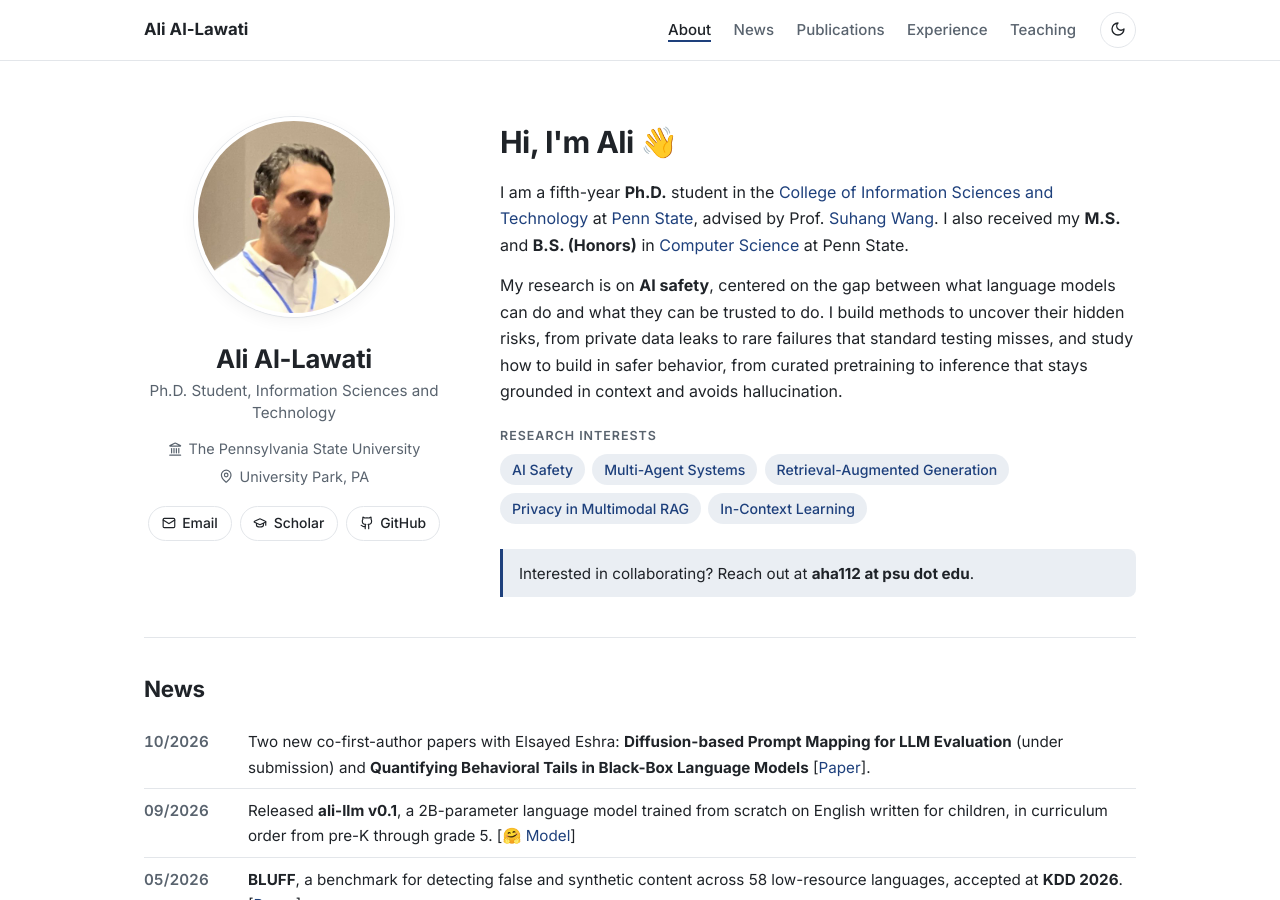
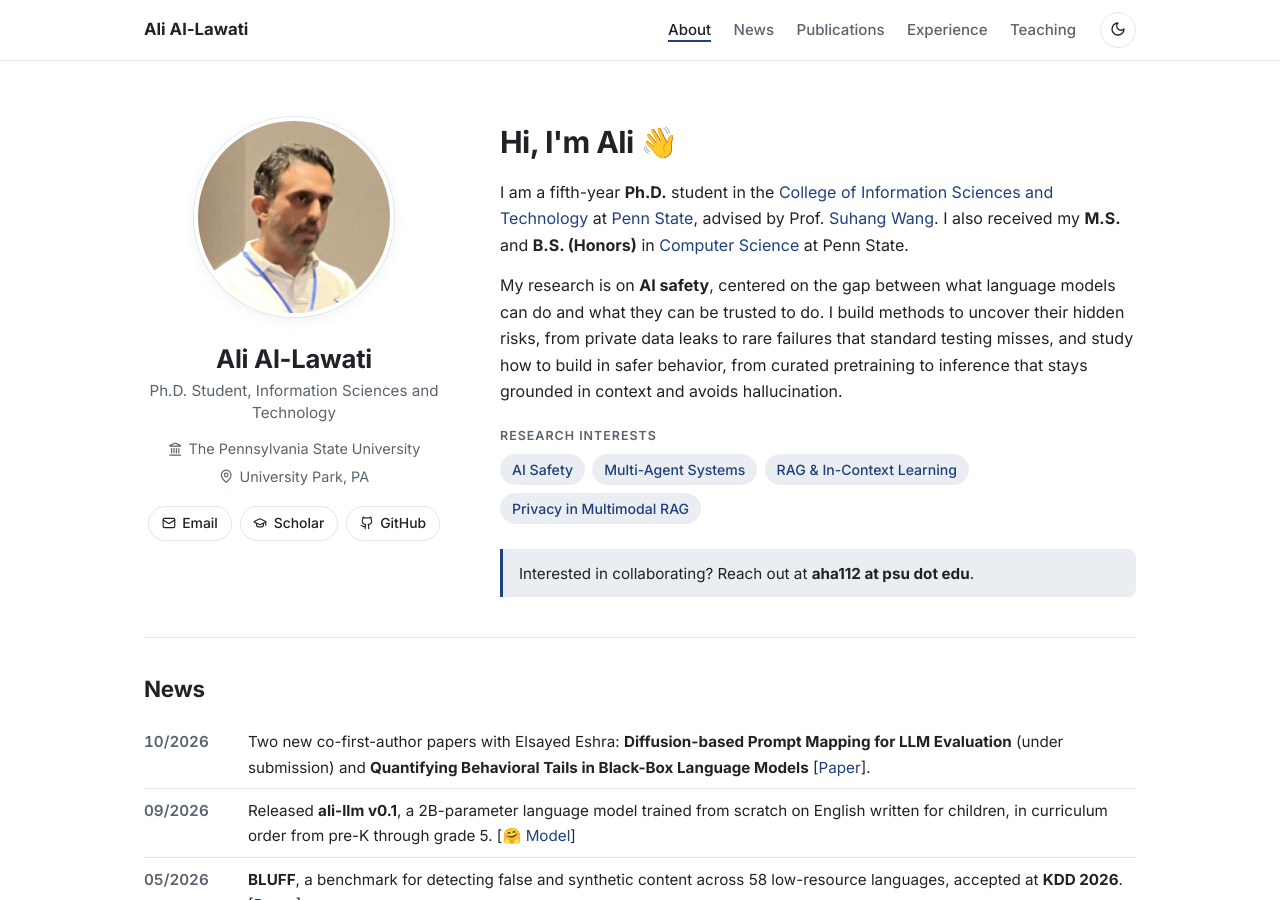
Before and after one commit to aliwister/aliwister.github.io, a Jekyll site: the page built from index.html, in a window 1280 px wide and 900 px high. Built offline with Jekyll 4.4.1, drawn with Linux system fonts in a browser that asks for light colours.

Commit message:
Merge RAG and ICL research-interest tags
Co-Authored-By: Claude Opus 5.5 <noreply@anthropic.com>

```diff
--- a/_data/cv.yml
+++ b/_data/cv.yml
@@ -1,9 +1,8 @@
 interests:
   - AI Safety
   - Multi-Agent Systems
-  - Retrieval-Augmented Generation
+  - RAG & In-Context Learning
   - Privacy in Multimodal RAG
-  - In-Context Learning
 
 experience:
   - date: 2022 – present
```
